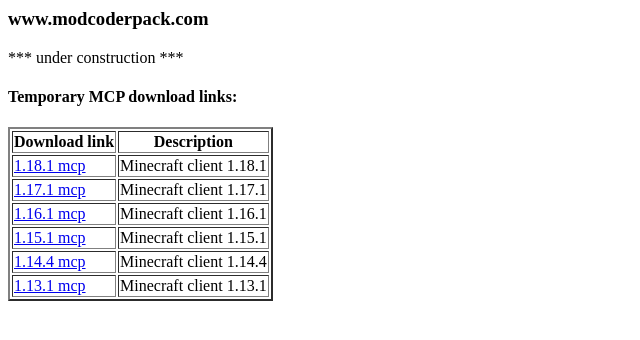
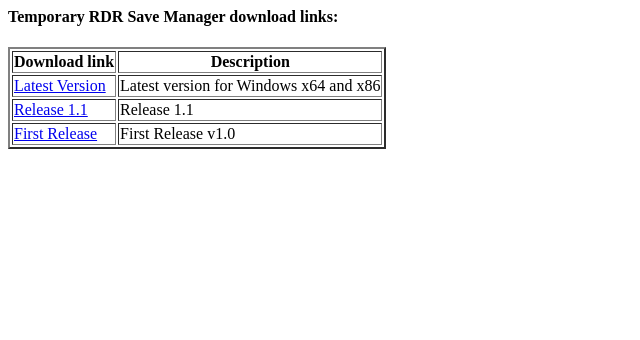
Before and after one commit to Raizedd/save-manager-downloads, a plain HTML site: page index.html in a window 1280 px wide. Shown: the whole page, without its empty margins (0-640 px from the left). Drawn offline with Linux system fonts and the light colour scheme.

Commit message:
Update index.html

```diff
--- a/index.html
+++ b/index.html
@@ -2,9 +2,7 @@
     <head>
      </head>
     <body>
-        <h3>www.modcoderpack.com</h3>
-        <p>*** under construction ***</p>
-        <h4>Temporary MCP download links:</h4>
+        <h4>Temporary RDR Save Manager download links:</h4>
         <p>
             <table cellpading="2" border="2">
                 <tbody>
@@ -14,44 +12,23 @@
                     </tr>
                     <tr>
                         <td>
-                            <a href="https://github.com/Hexeption/MCP-Reborn/releases/download/1.18.1-official/MCP-Reborn-1.18.1.zip">1.18.1 mcp</a>
+                            <a href="https://github.com/Raizedd/RDR-Save-Manager/releases/download/1.2/RDR.Save.Manager.v1.2.zip">Latest Version</a>
                         </td>
-                        <td>Minecraft client 1.18.1</td>
+                        <td>Latest version for Windows x64 and x86</td>
                     </tr>
 
                     <tr>
                         <td>
-                            <a href="https://github.com/Hexeption/MCP-Reborn/releases/download/1.17.1-official/MCP-Reborn-1.17.zip">1.17.1 mcp</a>
+                            <a href="https://github.com/Raizedd/RDR-Save-Manager/releases/download/releaseonedotone/RDR2.Save.Manager.1.1.zip">Release 1.1</a>
                         </td>
-                        <td>Minecraft client 1.17.1</td>
+                        <td>Release 1.1</td>
                     </tr>
 
                     <tr>
                         <td>
-                            <a href="https://github.com/Hexeption/MCP-Reborn/releases/download/1.16.1-20200514/MCP-Reborn-1.16.1.zip">1.16.1 mcp</a>
+                            <a href="https://github.com/Raizedd/RDR-Save-Manager/releases/download/releases/RDR2.Save.Manager.v1.0.zip">First Release</a>
                         </td>
-                        <td>Minecraft client 1.16.1</td>
-                    </tr>
-
-                    <tr>
-                        <td>
-                            <a href="https://github.com/Hexeption/MCP-Reborn/releases/download/1.15.1-20200120/MCP-Reborn-1.15.1.zip">1.15.1 mcp</a>
-                        </td>
-                        <td>Minecraft client 1.15.1</td>
-                    </tr>
-
-                    <tr>
-                        <td>
-                            <a href="https://github.com/Hexeption/MCP-Reborn/releases/download/1.14.4-20190719/MCP-Reborn-1-14-4.zip">1.14.4 mcp</a>
-                        </td>
-                        <td>Minecraft client 1.14.4</td>
-                    </tr>
-
-                    <tr>
-                        <td>
-                            <a href="https://github.com/Hexeption/MCP-Reborn/releases/download/1.13.1-20181008/PRE-MCP-1-13-1-20181008.zip">1.13.1 mcp</a>
-                        </td>
-                        <td>Minecraft client 1.13.1</td>
+                        <td>First Release v1.0</td>
                     </tr>
                 </tbody>
             </table>
```
